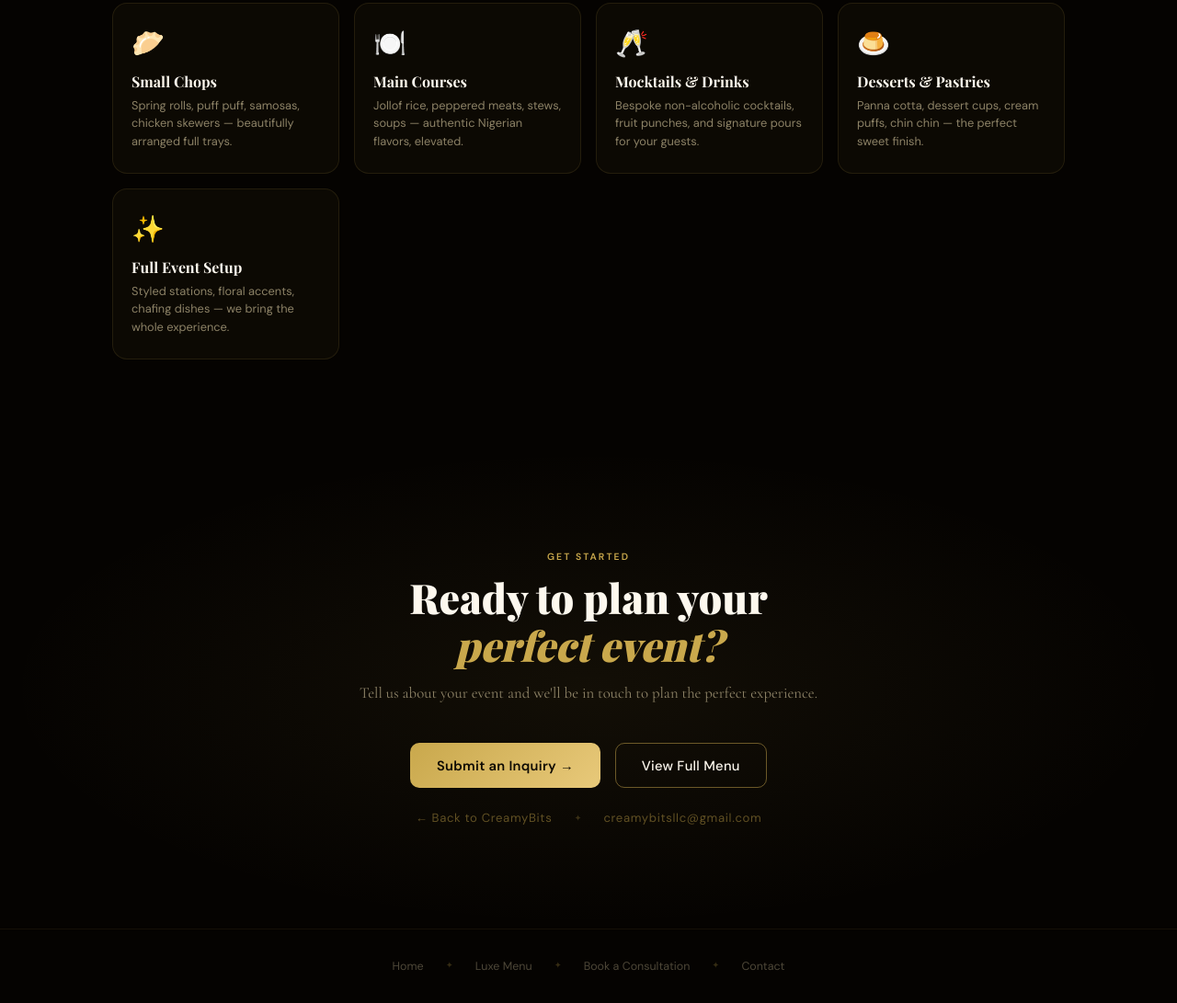
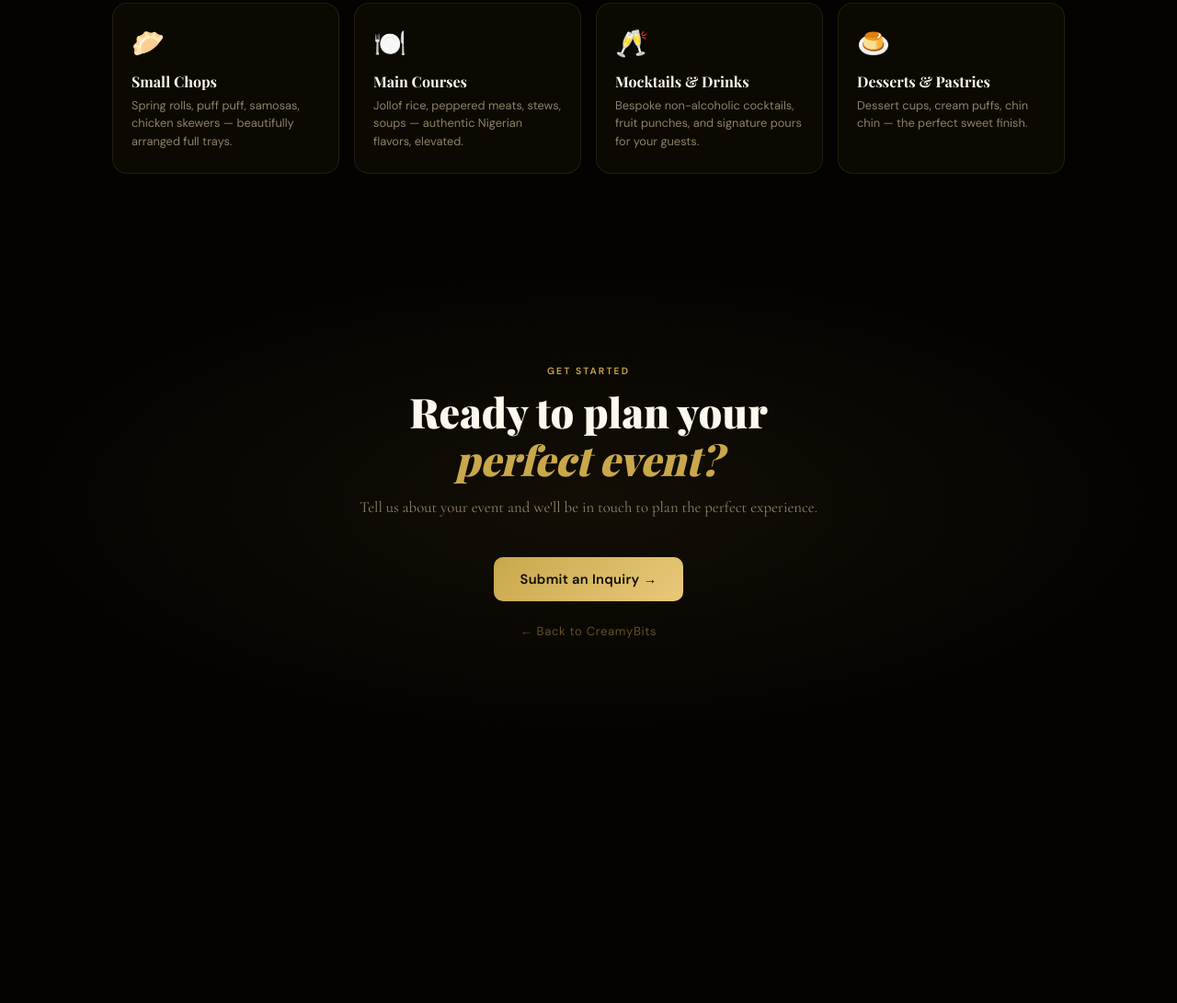
Before and after one commit to OlawaleClimate/creamybits, a website: page public/luxe.html in a window 1280 px wide. Shown: the part 3012-4103 px from the top of the page at 92% size. After the commit the page ends 3819 px from the top, so only its background shows below. Drawn offline with nearby package versions, Linux system fonts and the light colour scheme; a web font is replaced by a local one.

Commit message:
Clean up luxe page: remove footer, email, view menu, full event setup card, panna cotta
Co-Authored-By: Claude Sonnet 4.6 <noreply@anthropic.com>

```diff
--- a/public/luxe.html
+++ b/public/luxe.html
@@ -452,12 +452,7 @@
       <div class="offer-card">
         <div class="offer-icon">🍮</div>
         <p class="offer-name">Desserts & Pastries</p>
-        <p class="offer-desc">Panna cotta, dessert cups, cream puffs, chin chin — the perfect sweet finish.</p>
-      </div>
-      <div class="offer-card">
-        <div class="offer-icon">✨</div>
-        <p class="offer-name">Full Event Setup</p>
-        <p class="offer-desc">Styled stations, floral accents, chafing dishes — we bring the whole experience.</p>
+        <p class="offer-desc">Dessert cups, cream puffs, chin chin — the perfect sweet finish.</p>
       </div>
     </div>
   </section>
@@ -471,25 +466,11 @@
     </p>
     <div class="final-cta-btns">
       <a href="/luxe-form" class="btn-gold">Submit an Inquiry →</a>
-      <a href="/luxe-menu" class="btn-outline">View Full Menu</a>
     </div>
     <div class="final-cta-links">
       <a href="/" class="btn-text">← Back to CreamyBits</a>
-      <span class="foot-dot">✦</span>
-      <a href="mailto:creamybitsllc@gmail.com" class="btn-text">creamybitsllc@gmail.com</a>
     </div>
   </section>
 
-  <!-- ── FOOTER ── -->
-  <footer class="foot">
-    <a href="/">Home</a>
-    <span class="foot-dot">✦</span>
-    <a href="/luxe-menu">Luxe Menu</a>
-    <span class="foot-dot">✦</span>
-    <a href="/luxe-booking">Book a Consultation</a>
-    <span class="foot-dot">✦</span>
-    <a href="mailto:creamybitsllc@gmail.com">Contact</a>
-  </footer>
-
 </body>
 </html>
```
